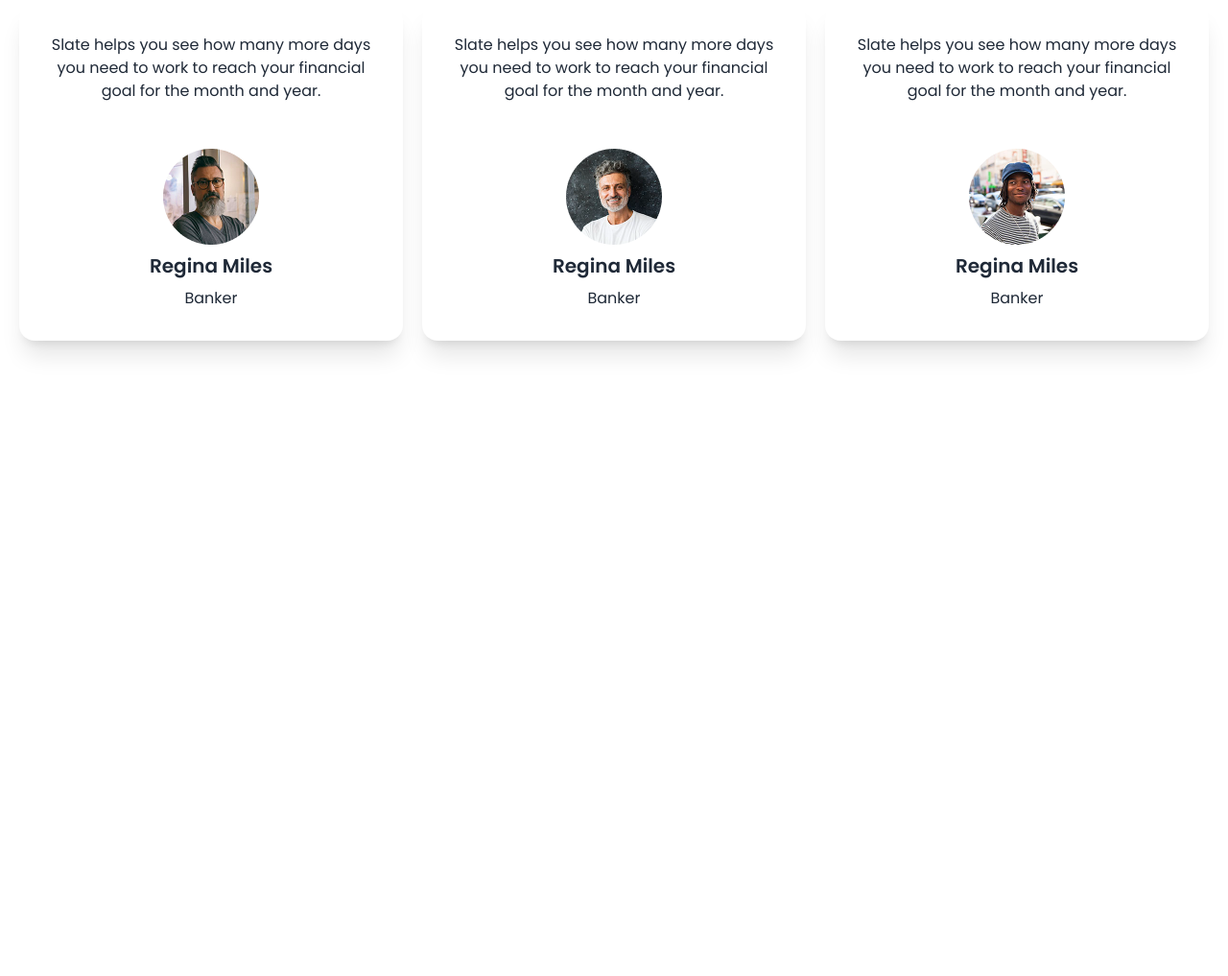
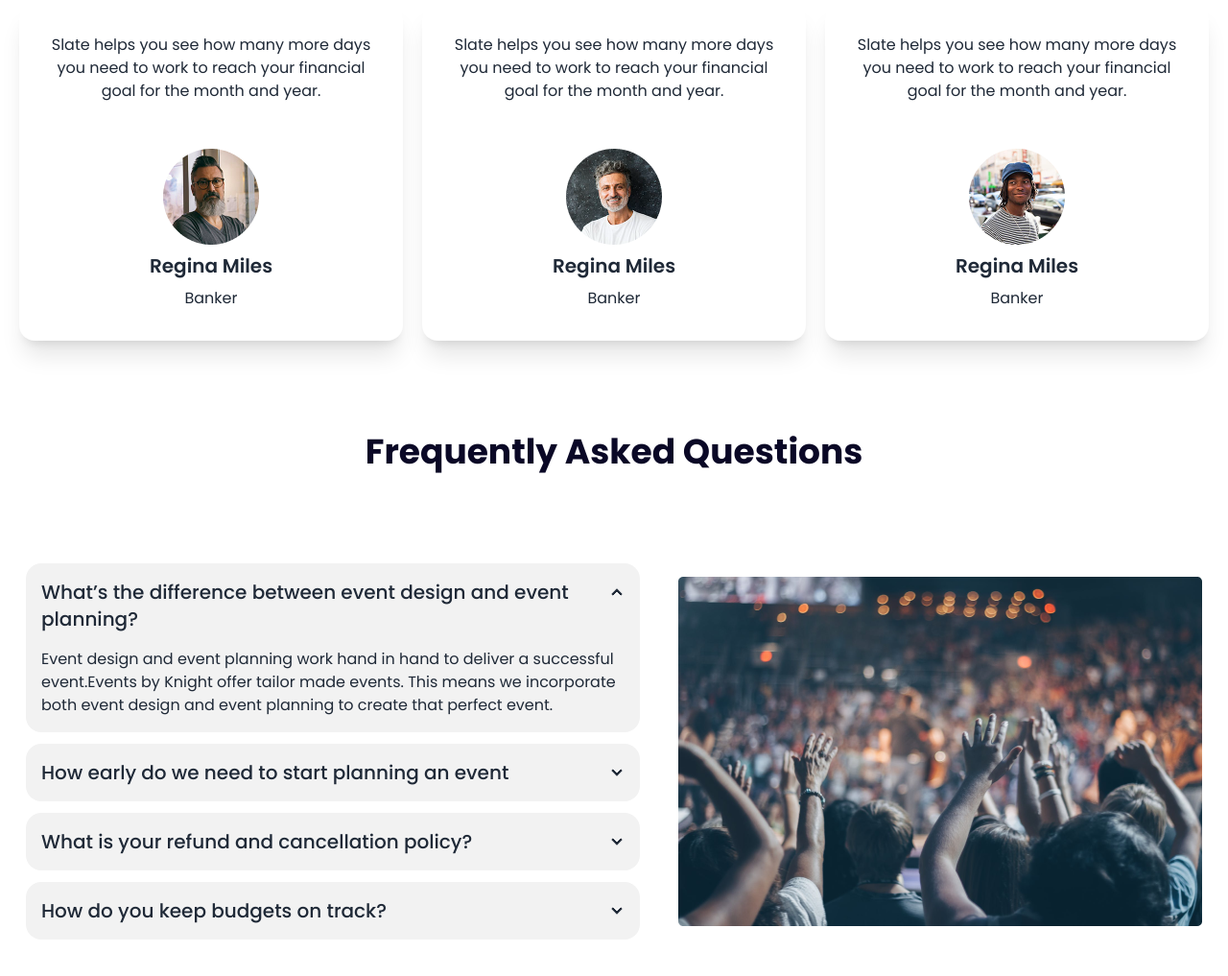
Before and after one commit to mamunalabdullah/convention-center-2k24, a plain HTML site: page index.html in a window 1280 px wide. Shown: the part 2001-3018 px from the top of the page at 96% size. Before the commit the page ends 2452 px from the top, so only its background shows below. Drawn offline with nearby package versions, Linux system fonts and the light colour scheme.

Commit message:
faq area add

```diff
--- a/index.html
+++ b/index.html
@@ -245,7 +245,54 @@
         </div>
       </section>
 
+      <!-- faq area  -->
+      <section>
+        <h2 class="text-4xl font-bold text-color-primary text-center">Frequently Asked Questions</h2>
 
+        <div class=" my-24 flex gap-10 flex-col-reverse justify-center items-center lg:flex-row">
+          <div class="lg:w-3/6 space-y-3">
+            <div class="collapse collapse-arrow bg-base-200">
+              <input type="radio" name="my-accordion-2" checked="checked" />
+              <div class="collapse-title text-xl font-medium">
+                What’s the difference between event design and event planning?
+              </div>
+              <div class="collapse-content">
+                <p>Event design and event planning work hand in hand to deliver a successful event.Events by Knight offer tailor made events. This means we incorporate both event design and event planning to create that perfect event.</p>
+              </div>
+            </div>
+            <div class="collapse collapse-arrow bg-base-200">
+              <input type="radio" name="my-accordion-2" />
+              <div class="collapse-title text-xl font-medium">
+                How early do we need to start planning an event
+              </div>
+              <div class="collapse-content">
+                <p>Lorem ipsum dolor sit amet consectetur adipisicing elit. Est, quas eius. Ut neque nemo vitae architecto iusto voluptates vero libero, accusantium ducimus laudantium aperiam earum.</p>
+              </div>
+            </div>
+            <div class="collapse collapse-arrow bg-base-200">
+              <input type="radio" name="my-accordion-2" />
+              <div class="collapse-title text-xl font-medium">
+                What is your refund and cancellation policy?
+              </div>
+              <div class="collapse-content">
+                <p>Lorem ipsum dolor sit amet consectetur adipisicing elit. Facere minima eos iure earum soluta maxime, veniam quo! Ducimus, quaerat ipsam?</p>
+              </div>
+            </div>
+            <div class="collapse collapse-arrow bg-base-200">
+              <input type="radio" name="my-accordion-2" />
+              <div class="collapse-title text-xl font-medium">
+                How do you keep budgets on track?
+              </div>
+              <div class="collapse-content">
+                <p>Lorem ipsum dolor sit amet consectetur adipisicing elit. Tempore quisquam sed maiores. Modi exercitationem quae debitis. Quibusdam eligendi est perspiciatis.</p>
+              </div>
+            </div>
+          </div>
+          <div>
+            <img src="images/people.png" alt="crowd">
+          </div>
+        </div>
+      </section>
 
       <!-- toast area -->
       <section>
@@ -256,5 +303,6 @@
         </div>
       </section>
     </main>
+
 </body>
 </html>
```
